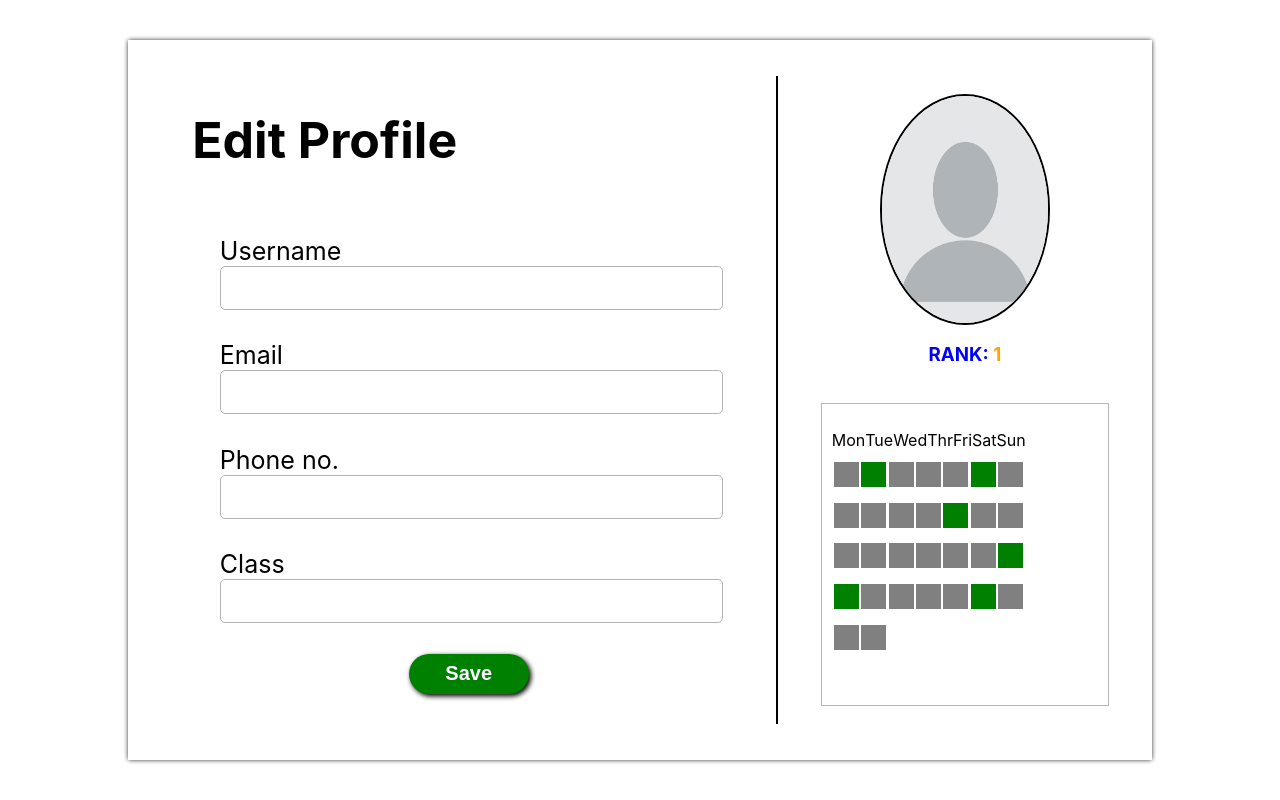
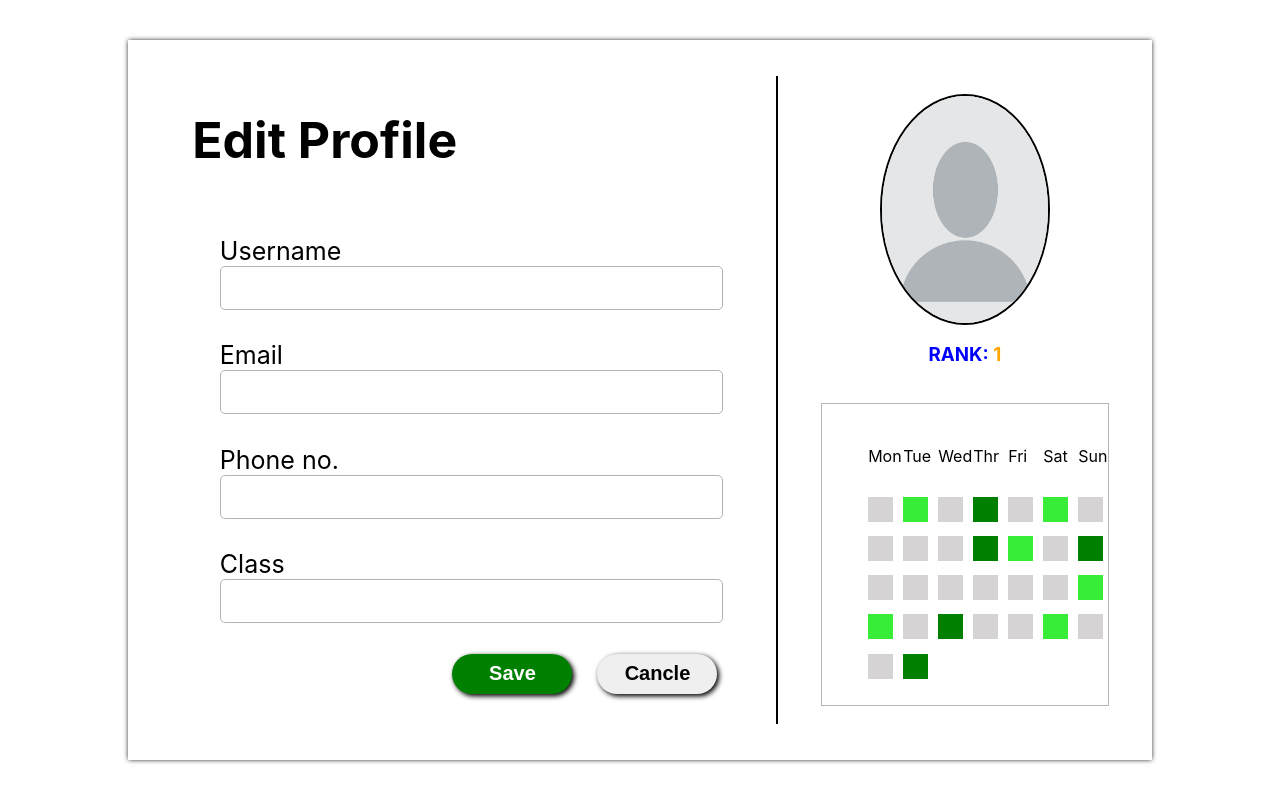
Before and after one commit to SayaliZambre/quiz1, a React (Create React App) app: page /profile in a window 1280 px wide. Built offline with nearby package versions, Linux system fonts and the light colour scheme.

Commit message:
profile page design is improved

```diff
--- a/src/Components/calBox.jsx
+++ b/src/Components/calBox.jsx
@@ -6,7 +6,7 @@ export default function CalBox(props) {
     const [value, usevalue] = useState(props.val);
 
     const bg = {
-        backgroundColor : value ? "green" : "gray",
+        backgroundColor : value > 0.4 ? value === 1 ? "rgb(56, 237, 56)" : "green" : "rgb(213, 211, 211)",
         width: "25px",
         height: "25px"
     }
--- a/src/Components/calData.json
+++ b/src/Components/calData.json
@@ -3,17 +3,17 @@
         {"val" : 0},
         {"val" : 1},
         {"val" : 0},
-        {"val" : 0},
+        {"val" : 0.5},
         {"val" : 0},
         {"val" : 1},
         {"val" : 0},
         {"val" : 0},
         {"val" : 0},
         {"val" : 0},
-        {"val" : 0},
+        {"val" : 0.5},
         {"val" : 1},
         {"val" : 0},
-        {"val" : 0},
+        {"val" : 0.5},
         {"val" : 0},
         {"val" : 0},
         {"val" : 0},
@@ -23,12 +23,12 @@
         {"val" : 1},
         {"val" : 1},
         {"val" : 0},
-        {"val" : 0},
+        {"val" : 0.5},
         {"val" : 0},
         {"val" : 0},
         {"val" : 1},
         {"val" : 0},
         {"val" : 0},
-        {"val" : 0}
+        {"val" : 0.5}
     ]
 }
--- a/src/Components/proCal.css
+++ b/src/Components/proCal.css
@@ -3,22 +3,17 @@
     height: 45%;
     padding: 5px;
     border: 1.2px solid rgb(182, 182, 182);
-}
-
-.days_name {
     display: flex;
-    justify-content: space-evenly;
-    padding: 5px;
-    width: 70%;
-    height: 30px;
+    justify-content: center;
+    align-items: center;
 }
 
 .proCal_box {
     width: 70%;
-    height: 70%;
+    height: 90%;
     padding: 5px;
     display: grid;
-    grid-template-columns: auto auto auto auto auto auto auto;
+    grid-template-columns: 35px 35px 35px 35px 35px 35px 35px;
     justify-content: space-evenly;
     align-items: center;
 }
--- a/src/Components/proCal.jsx
+++ b/src/Components/proCal.jsx
@@ -10,7 +10,7 @@ export default function ProCal() {
 
   return (
     <div className="pro_cal">
-      <div className="days_name">
+      <div className="proCal_box">
         <p>Mon</p>
         <p>Tue</p>
         <p>Wed</p>
@@ -18,8 +18,6 @@ export default function ProCal() {
         <p>Fri</p>
         <p>Sat</p>
         <p>Sun</p>
-      </div>
-      <div className="proCal_box">
         {data.map(key => {
           return <CalBox val={key.val} />
         })}
--- a/src/Components/proLeft.css
+++ b/src/Components/proLeft.css
@@ -55,6 +55,15 @@
     outline: 2px solid blue;
 }
 
+.but_div {
+    width: 90%;
+    height: auto;
+    display: flex;
+    flex-direction: row;
+    justify-content: flex-end;
+    gap: 25px;
+}
+
 .pro_form button {
     width: 120px;
     height: 40px;
@@ -62,12 +71,14 @@
     border: none;
     font-size: 20px;
     font-weight: 600;
+    box-shadow: 2px 2px 5px 0.2px black;
+}
+
+.pro_form button:nth-of-type(1) {
     background-color: green;
     color: white;
-    box-shadow: 2px 2px 5px 0.2px black;
 }
 
 .pro_form button:active {
     box-shadow: 0px 0px 5px 0.2px black;
-    color: rgb(57, 213, 33);
 }
--- a/src/Components/proLeft.jsx
+++ b/src/Components/proLeft.jsx
@@ -12,7 +12,10 @@ export default function ProLeft() {
         <label>Email <input type="email" name="email" id="email" /></label>
         <label>Phone no. <input type="number" max={9999999999} min={1000000000} name="phone_no" id="phone_no" /></label>
         <label>Class <input type="text" name="class" id="class" /></label>
+        <div className="but_div">
         <button type="submit">Save</button>
+        <button type='cancel'>Cancle</button>
+        </div>
       </form>
     </div>
   )
```
